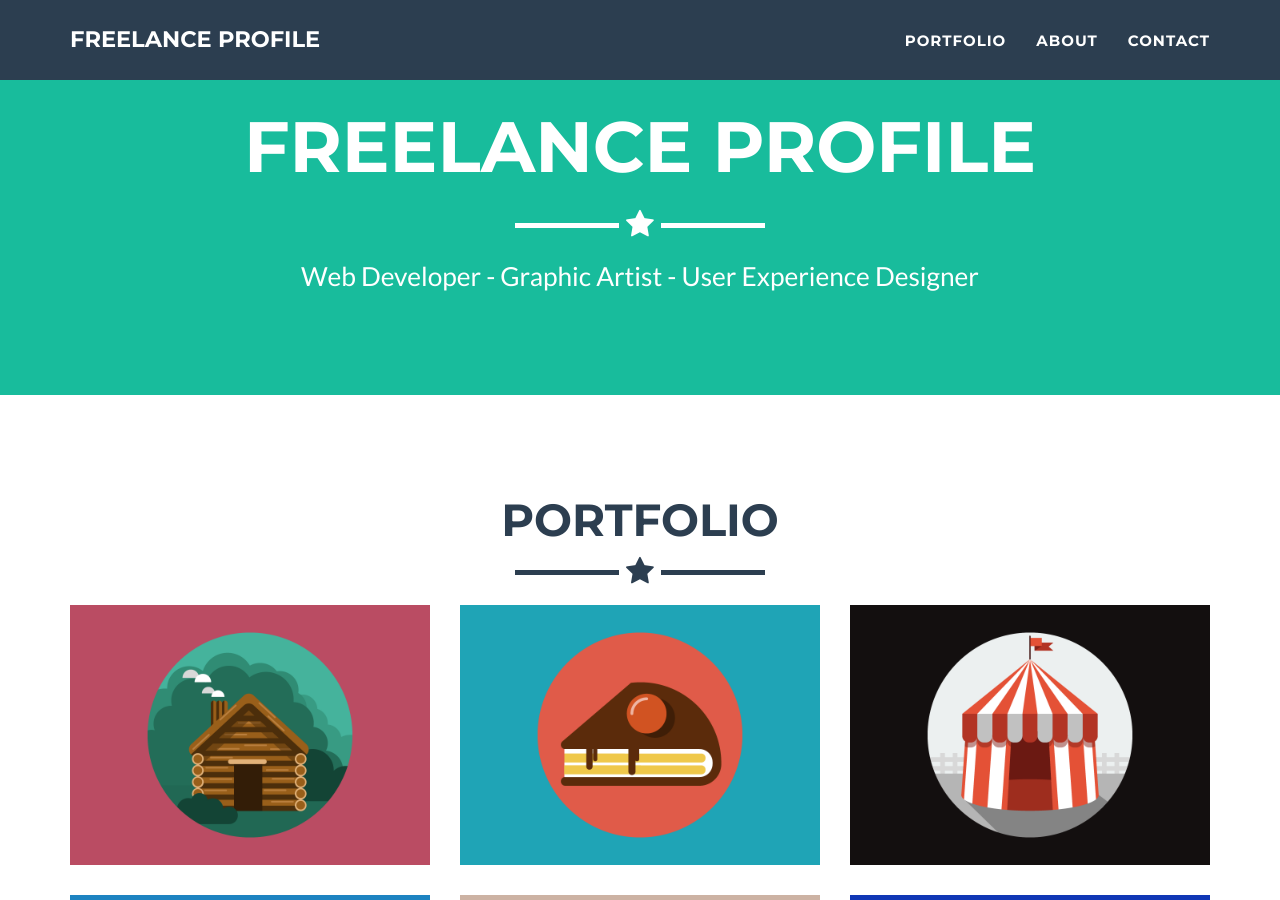
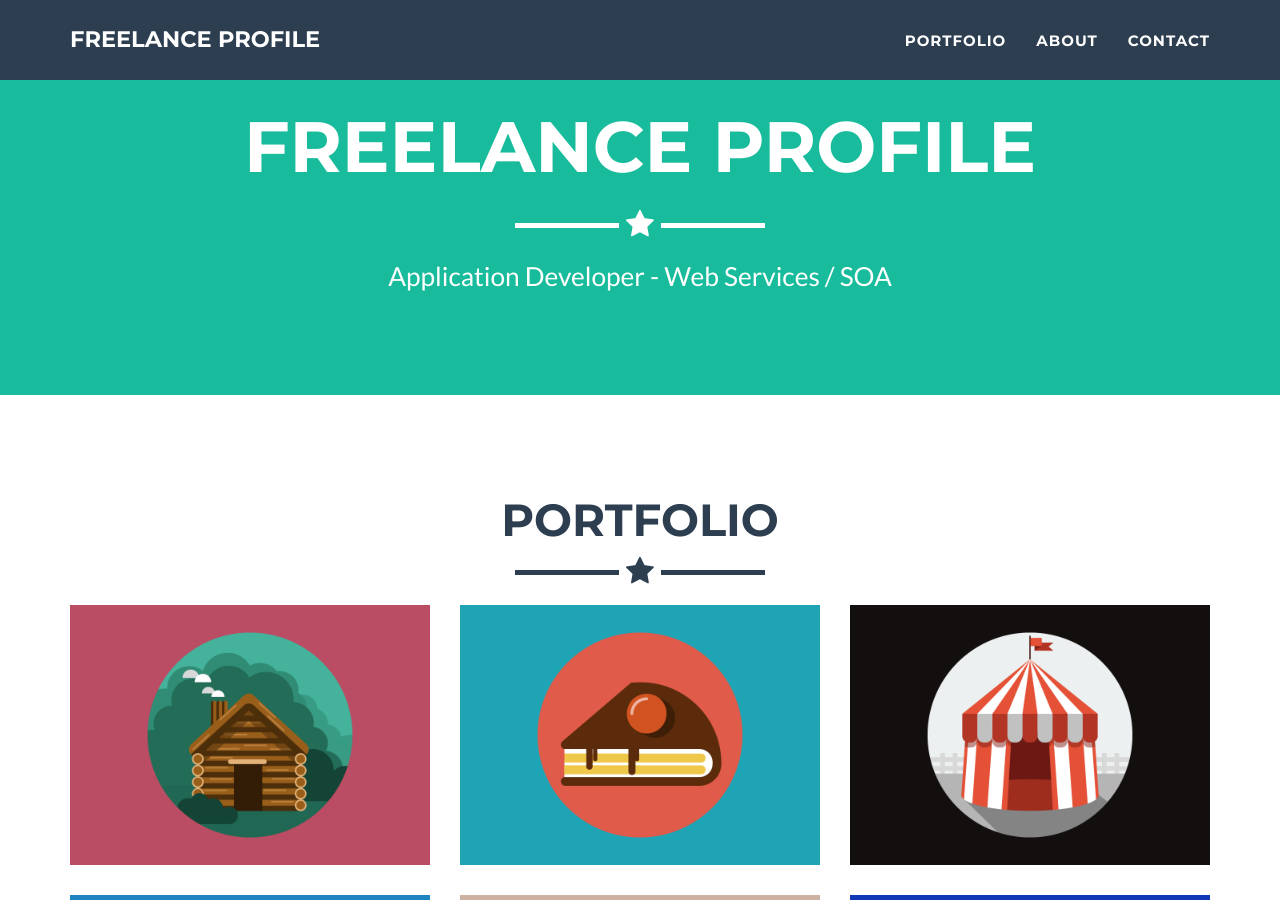
Before and after one commit to kadbusita/kadbusita.github.io, a Jekyll site: the page built from index.html, in a window 1280 px wide and 900 px high, scrolled down 874 px. Built offline with Jekyll 4.4.1, drawn with Linux system fonts in a browser that asks for light colours; some of the changed lines change nothing that is shown.

Commit message:
Update config file

```diff
--- a/_config.yml
+++ b/_config.yml
@@ -1,11 +1,11 @@
 # Site settings
 title: Freelance Profile
 email: kadbusita@gmail.com
-url: https://example.github.io
+url: https://kadbusita.github.io
 description: "Write an awesome description for your new site here. You can edit this line in _config.yml. It will appear in your document head meta (for Google search results) and in your feed.xml site description."
 keywords: "your keywords, separated by commas"
-skills: "Web Developer - Graphic Artist - User Experience Designer"
-meta_author: LastName FirstName
+skills: "Application Developer - Web Services / SOA"
+meta_author: Keiven Adrian Busita
 
 # Google webmaster tools
 google_verify:
@@ -42,13 +42,11 @@
   - title: twitter
     url: http://twitter.com/jekyllrb
   - title: facebook
-    url:
+    url: https://www.facebook.com/kadbusita.itpro
   - title: stack-overflow
-    url: http://stackoverflow.com/questions/tagged/jekyll
+    url: https://forums.mulesoft.com/users/13646/kadbusita.html
   - title: bitbucket
-    url: http://bitbucket.org/jekyll
-  - title: github
-    url: http://github.com/jekyll
+    url: https://github.com/kadbusita
 
 # Postal address (add as many lines as necessary)
 address:
--- a/index.html
+++ b/index.html
@@ -1,3 +1,11 @@
 ---
 layout: default
+modal-id: 1
+date: 2018-05-18
+img: cabin.png
+alt: image-alt
+project-date: May 2018
+client: The Client
+category: Web Development
+description: This project is for professional profile purpose
 ---
```
